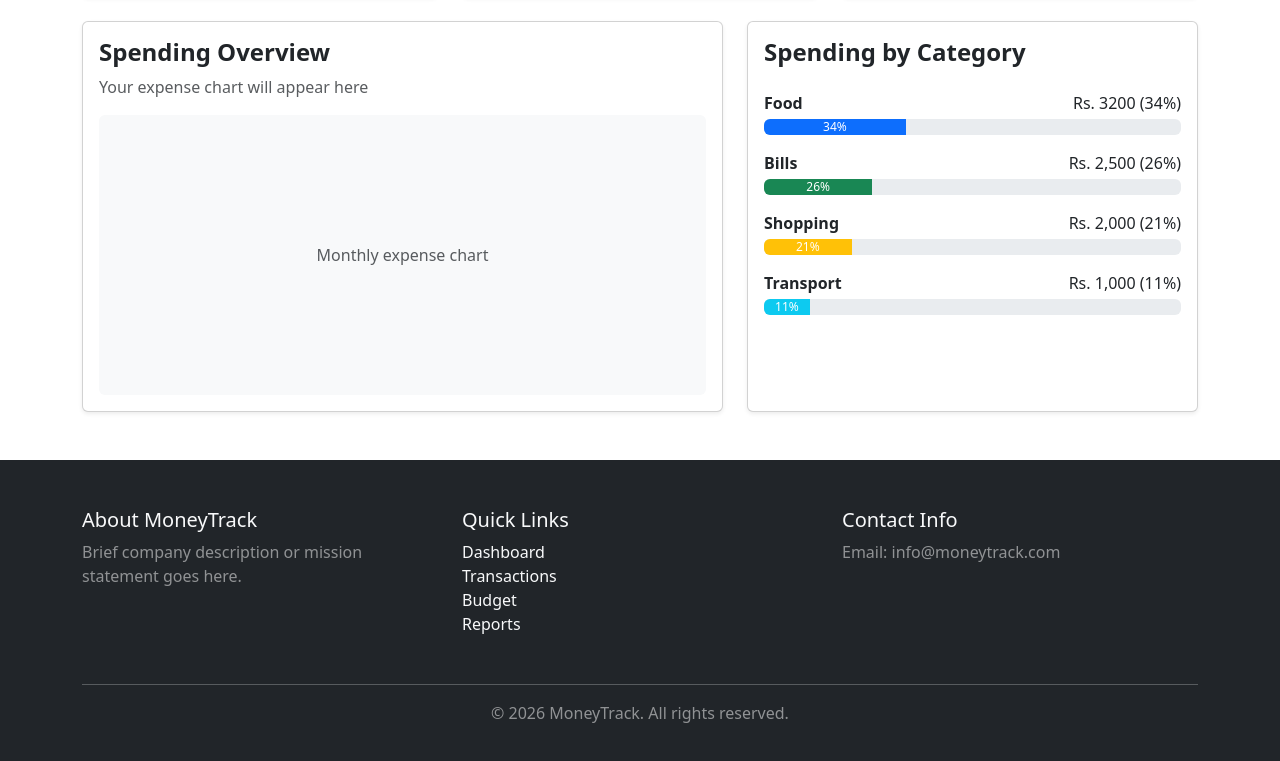
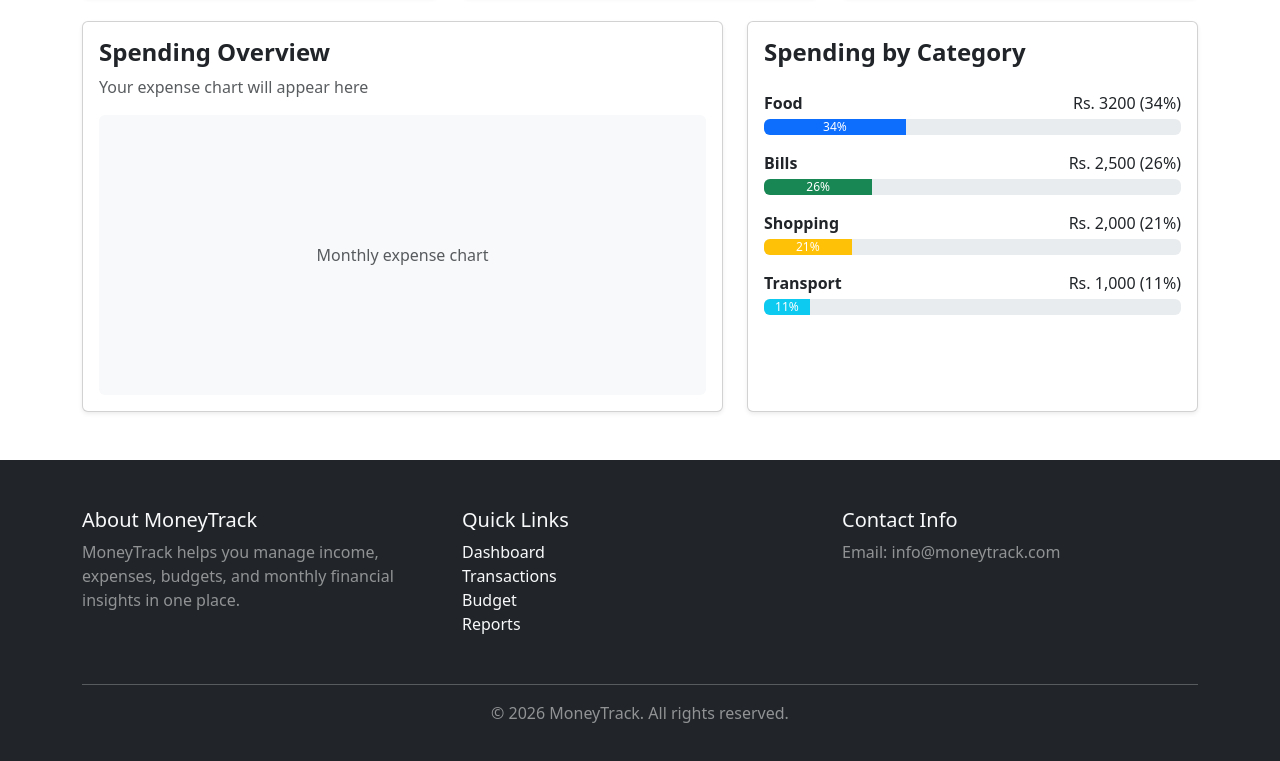
Before and after one commit to mahipat-makwana/personal-finance-dashboard, a plain HTML site: page index.html in a window 1280 px wide. Shown: the part 2756-3517 px from the top of the page. Drawn offline with nearby package versions, Linux system fonts and the light colour scheme.

Commit message:
hmtl structure completed

```diff
--- a/index.html
+++ b/index.html
@@ -621,7 +621,8 @@
           <div class="col-md-4 mb-3">
             <h5>About MoneyTrack</h5>
             <p class="text-white-50">
-              Brief company description or mission statement goes here.
+              MoneyTrack helps you manage income, expenses, budgets, and monthly
+              financial insights in one place.
             </p>
           </div>
 
@@ -653,7 +654,7 @@
 
           <div class="col-md-4 mb-3">
             <h5>Contact Info</h5>
-            <p class="text-white-50">Email: info@moneytrack.com</p>
+            <address class="text-white-50">Email: info@moneytrack.com</address>
           </div>
         </div>
         <hr class="border-light opacity-25" />
```
